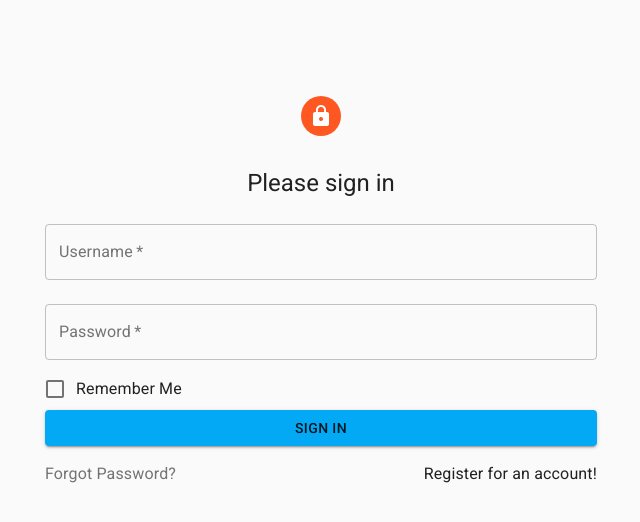
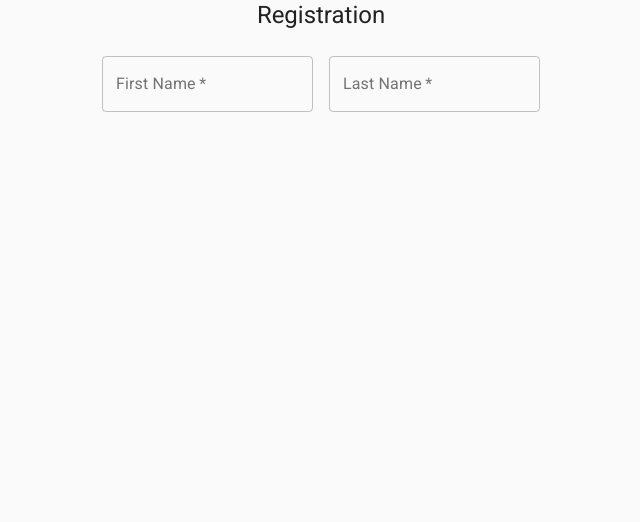
Before and after one commit to gluo7777/LoginUI, a React (Create React App) app in the folder login-materialui/: page / in a window 1280 px wide. Shown: the top 522 px of the page, without its empty margins (319-959 px from the left). Built offline with nearby package versions, Linux system fonts and the light colour scheme.

Commit message:
externalized Login and started Registration

```diff
--- a/login-materialui/src/App.js
+++ b/login-materialui/src/App.js
@@ -1,8 +1,10 @@
-import { createMuiTheme, CssBaseline, makeStyles, responsiveFontSizes, TextField, Container, Typography, Icon, Avatar, Button, FormLabel, FormControlLabel, Checkbox, Grid, Link } from '@material-ui/core';
-import { lightBlue, orange, deepOrange } from '@material-ui/core/colors';
+import { createMuiTheme, CssBaseline, responsiveFontSizes } from '@material-ui/core';
+import { lightBlue, orange } from '@material-ui/core/colors';
 import { ThemeProvider } from '@material-ui/styles';
 import React from 'react';
 import 'typeface-roboto';
+import Login from './Login';
+import Registration from './Registration';
 
 let theme = createMuiTheme({
   palette: {
@@ -13,76 +15,16 @@ let theme = createMuiTheme({
 
 theme = responsiveFontSizes(theme, {});
 
-const useStyles = makeStyles(theme => ({
-  yes: {
-    fontWeight: "bold"
-  }
-}));
-
 function App() {
   return (
     <ThemeProvider theme={theme}>
       <CssBaseline />
-      <Login />
+      {/* <Login /> */}
+      <Registration />
     </ThemeProvider>
   );
 }
 
-const loginStyles = makeStyles(theme => ({
-  paper: {
-    display: 'flex',
-    flexDirection: "column",
-    alignItems: "center",
-    marginTop: theme.spacing(8)
-  },
-  form: {
-    marginTop: theme.spacing(1)
-  },
-  avatar: {
-    margin: theme.spacing(4),
-    color: "#fff",
-    backgroundColor: deepOrange[500]
-  },
-  gridContainer: {
-    justifyContent: "space-between",
-    marginTop: theme.spacing(2)
-  }
-}));
 
-const Login = () => {
-  const classes = loginStyles();
-  return (
-    <Container component="main" maxWidth="sm">
-      <div className={classes.paper}>
-        <Avatar className={classes.avatar}>
-          <Icon>lock</Icon>
-        </Avatar>
-        <Typography variant="h5" component="h1">Please sign in</Typography>
-        <form className={classes.form}>
-          <TextField variant="outlined" id="username" name="username" label="Username" margin="normal" required fullWidth />
-          <TextField variant="outlined" id="password" name="password" type="password" label="Password" margin="normal" required fullWidth />
-          <FormControlLabel value="rememberme" control={<Checkbox color="secondary" />} label="Remember Me" labelPlacement="end" margin="normal" />
-          <Button variant="contained" type="submit" color="primary" fullWidth>Sign in</Button>
-          <Grid container className={classes.gridContainer}>
-            <Grid item >
-              <Typography>
-                <Link href="http://localhost:3000" color="textSecondary" variant="body1">
-                  Forgot Password?
-              </Link>
-              </Typography>
-            </Grid>
-            <Grid item >
-              <Typography>
-                <Link href="http://localhost:3000" color="textPrimary" variant="body1">
-                  Register for an account!
-              </Link>
-              </Typography>
-            </Grid>
-          </Grid>
-        </form>
-      </div>
-    </Container>
-  );
-};
 
 export default App;
--- /dev/null
+++ b/login-materialui/src/Login.js
@@ -0,0 +1,60 @@
+import { Avatar, Button, Checkbox, Container, FormControlLabel, Grid, Icon, Link, makeStyles, TextField, Typography } from '@material-ui/core';
+import { deepOrange } from '@material-ui/core/colors';
+import React from 'react';
+
+const loginStyles = makeStyles(theme => ({
+    paper: {
+        display: 'flex',
+        flexDirection: "column",
+        alignItems: "center",
+        marginTop: theme.spacing(8)
+    },
+    form: {
+        marginTop: theme.spacing(1)
+    },
+    avatar: {
+        margin: theme.spacing(4),
+        color: "#fff",
+        backgroundColor: deepOrange[500]
+    },
+    gridContainer: {
+        justifyContent: "space-between",
+        marginTop: theme.spacing(2)
+    }
+}));
+
+export default function () {
+    const classes = loginStyles();
+    return (
+        <Container component="main" maxWidth="sm">
+            <div className={classes.paper}>
+                <Avatar className={classes.avatar}>
+                    <Icon>lock</Icon>
+                </Avatar>
+                <Typography variant="h5" component="h1">Please sign in</Typography>
+                <form className={classes.form}>
+                    <TextField variant="outlined" id="username" name="username" label="Username" margin="normal" required fullWidth />
+                    <TextField variant="outlined" id="password" name="password" type="password" label="Password" margin="normal" required fullWidth />
+                    <FormControlLabel value="rememberme" control={<Checkbox color="secondary" />} label="Remember Me" labelPlacement="end" margin="normal" />
+                    <Button variant="contained" type="submit" color="primary" fullWidth>Sign in</Button>
+                    <Grid container className={classes.gridContainer}>
+                        <Grid item >
+                            <Typography>
+                                <Link href="http://localhost:3000" color="textSecondary" variant="body1">
+                                    Forgot Password?
+                                </Link>
+                            </Typography>
+                        </Grid>
+                        <Grid item >
+                            <Typography>
+                                <Link href="http://localhost:3000" color="textPrimary" variant="body1">
+                                    Register for an account!
+                                </Link>
+                            </Typography>
+                        </Grid>
+                    </Grid>
+                </form>
+            </div>
+        </Container>
+    );
+};
--- /dev/null
+++ b/login-materialui/src/Registration.js
@@ -0,0 +1,33 @@
+import { Avatar, Button, Checkbox, Container, FormControlLabel, Grid, Icon, Link, makeStyles, TextField, Typography, FormGroup, FormLabel } from '@material-ui/core';
+import { deepOrange } from '@material-ui/core/colors';
+import React from 'react';
+
+const useStyles = makeStyles(theme => ({
+    container: {
+        display: 'flex',
+        flexDirection: 'column',
+        alignItems: "center"
+    },
+    form: {
+        display: 'flex',
+        flexWrap: 'wrap',
+        marginTop: theme.spacing(1)
+    },
+    textField: {
+        marginLeft: theme.spacing(1),
+        marginRight: theme.spacing(1)
+    }
+}));
+
+export default function Registration() {
+    const classes = useStyles();
+    return (
+        <Container component="main" maxWidth="md" className={classes.container}>
+            <Typography variant="h5" component="h1">Registration</Typography>
+            <form className={classes.form}>
+                <TextField variant="outlined" label="First Name" margin="normal" className={classes.textField} required />
+                <TextField variant="outlined" label="Last Name" margin="normal" className={classes.textField} required />
+            </form>
+        </Container>
+    );
+}
```
